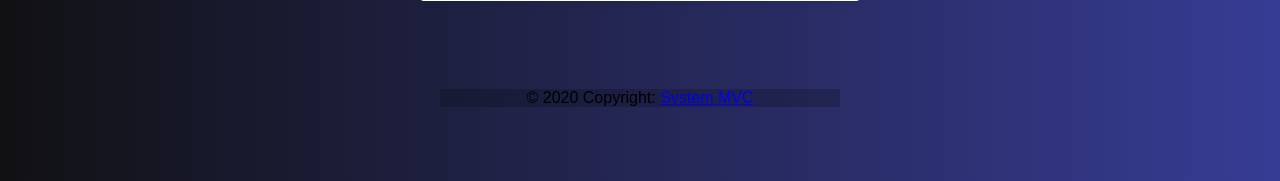
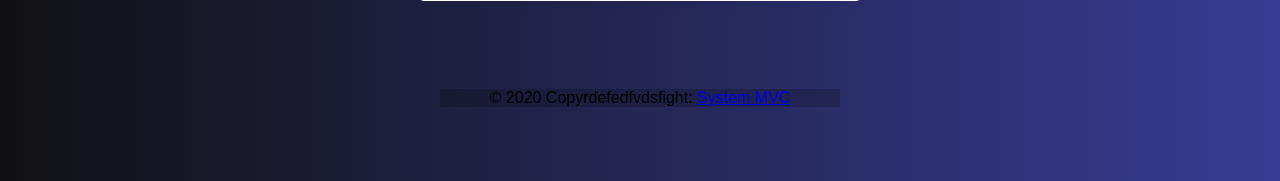
Before and after one commit to Carlos87Ramos/proyectoPHP, a PHP site: page /app/views/Cocina/editarMenu.php in a window 1280 px wide. Shown: the part 619-800 px from the top of the page. Run offline with PHP 8.4, Linux system fonts and the light colour scheme; the template is opened without the code that fills it, so the values that code supplies are empty; some libraries are stand-ins or nearby versions.

Commit message:
Update footer.php

```diff
--- a/app/views/template/footer.php
+++ b/app/views/template/footer.php
@@ -83,7 +83,7 @@
 
   <!-- Copyright -->
   <div class="text-center text-dark p-3" style="background-color: rgba(0, 0, 0, 0.2);">
-    © 2020 Copyright:
+    © 2020 Copyrdefedfvdsfight:
     <a class="text-dark" href="https://mdbootstrap.com/">System MVC</a>
   </div>
   <!-- Copyright -->
```
